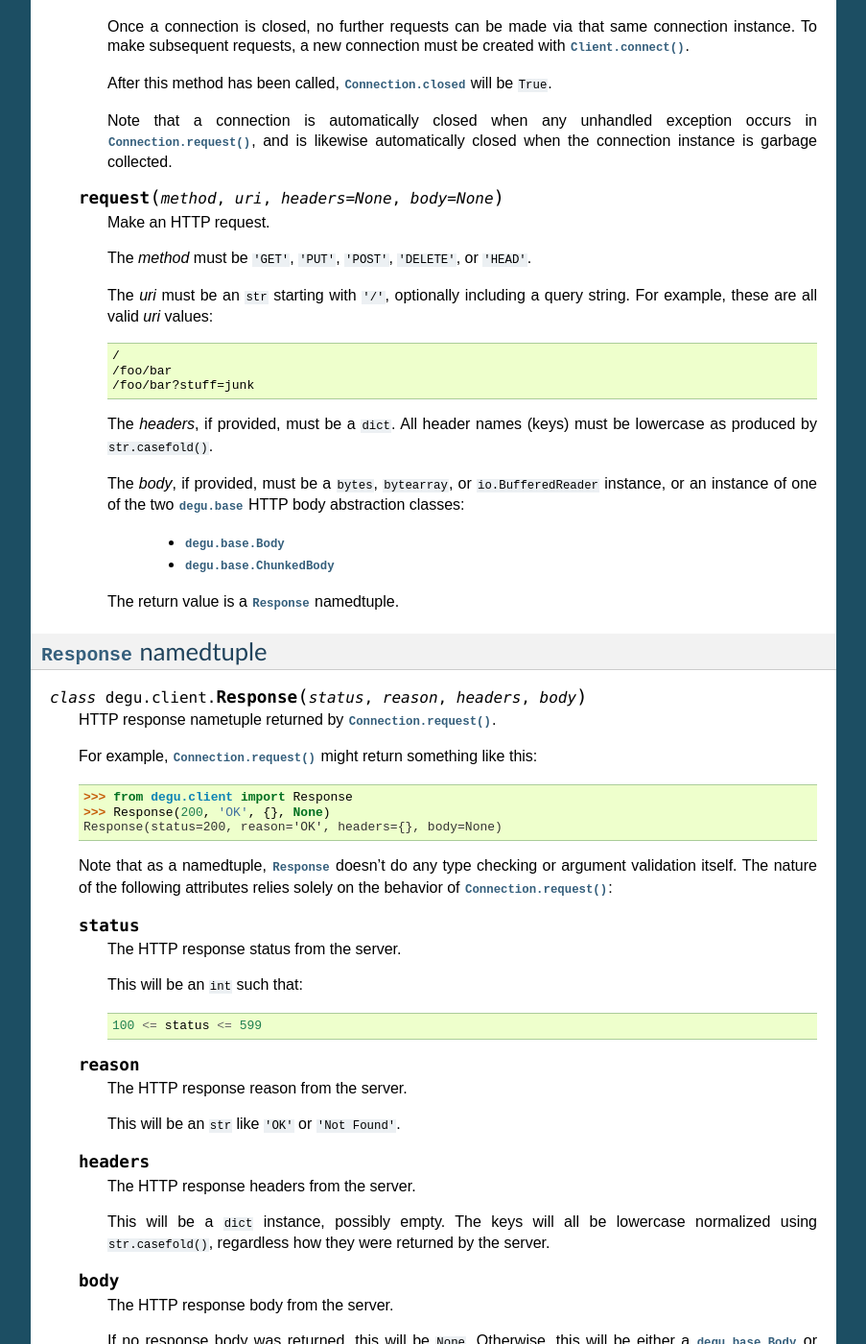
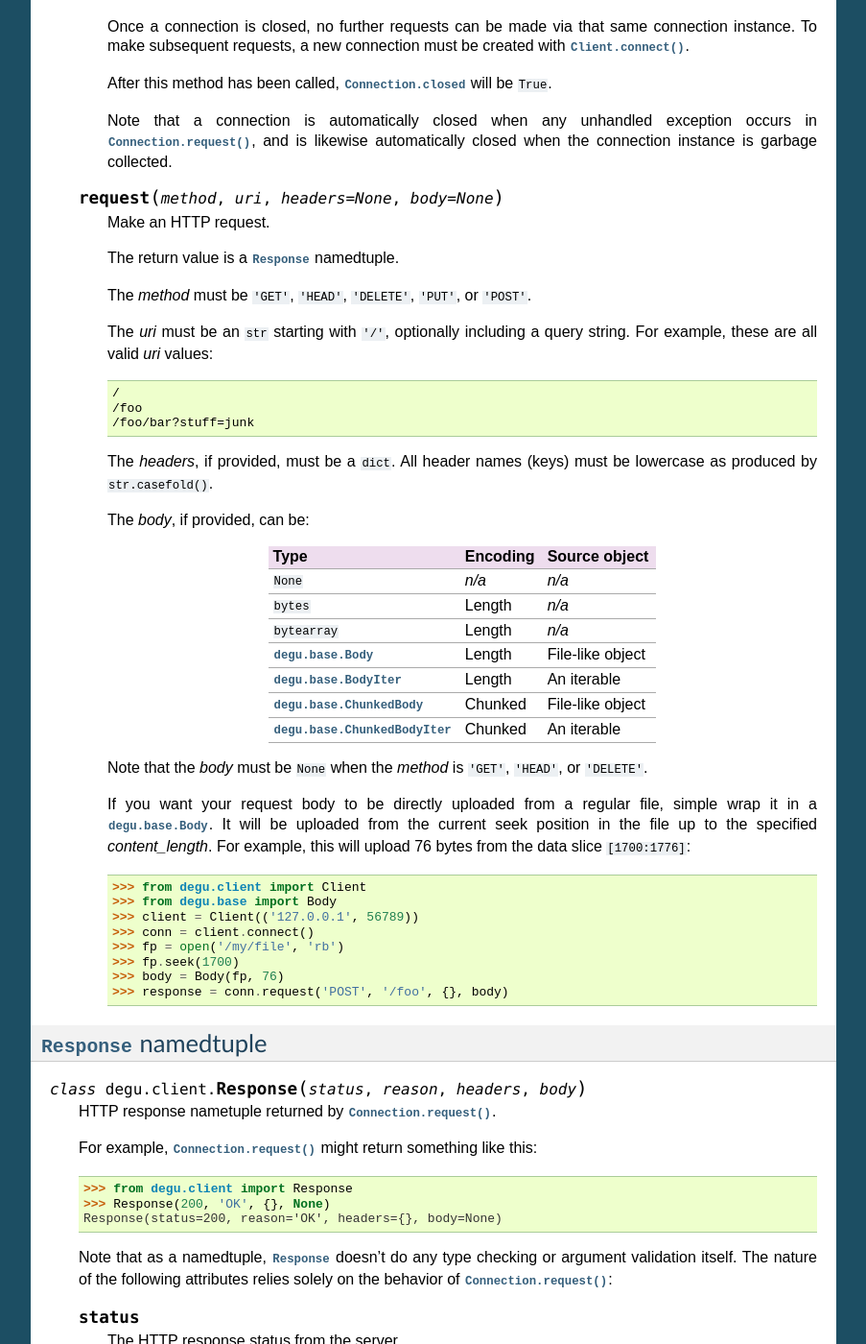
Before and after one commit to json420/degu, a Sphinx documentation site: the page built from doc/degu.client.rst, in a window 1280 px wide and 1400 px high, scrolled down 5688 px. Shown: the whole window at 96% size, without its empty margins (198-1101 px from the left). Built offline with Sphinx 7.4.7, drawn with Linux system fonts in a browser that asks for light colours.

Commit message:
Bring Connection.request() docs fully up-to-date with 0.6 API changes

```diff
--- a/doc/degu.client.rst
+++ b/doc/degu.client.rst
@@ -383,27 +383,52 @@ Helper functions
 
         Make an HTTP request.
 
-        The *method* must be ``'GET'``, ``'PUT'``, ``'POST'``, ``'DELETE'``, or
-        ``'HEAD'``.
+        The return value is a :class:`Response` namedtuple.
+
+        The *method* must be ``'GET'``, ``'HEAD'``, ``'DELETE'``, ``'PUT'``, or
+        ``'POST'``.
 
         The *uri* must be an ``str`` starting with ``'/'``, optionally including
         a query string.  For example, these are all valid *uri* values::
 
             /
-            /foo/bar
+            /foo
             /foo/bar?stuff=junk
 
         The *headers*, if provided, must be a ``dict``.  All header names (keys)
         must be lowercase as produced by ``str.casefold()``.
 
-        The *body*, if provided, must be a ``bytes``, ``bytearray``, or
-        ``io.BufferedReader`` instance, or an instance of one of the two
-        :mod:`degu.base` HTTP body abstraction classes:
+        The *body*, if provided, can be:
 
-            * :class:`degu.base.Body`
-            * :class:`degu.base.ChunkedBody`
+            ==================================  ========  ================
+            Type                                Encoding  Source object
+            ==================================  ========  ================
+            ``None``                            *n/a*     *n/a*
+            ``bytes``                           Length    *n/a*
+            ``bytearray``                       Length    *n/a*
+            :class:`degu.base.Body`             Length    File-like object
+            :class:`degu.base.BodyIter`         Length    An iterable
+            :class:`degu.base.ChunkedBody`      Chunked   File-like object
+            :class:`degu.base.ChunkedBodyIter`  Chunked   An iterable
+            ==================================  ========  ================
 
-        The return value is a :class:`Response` namedtuple.
+        Note that the *body* must be ``None`` when the *method* is ``'GET'``,
+        ``'HEAD'``, or ``'DELETE'``.
+
+        If you want your request body to be directly uploaded from a regular
+        file, simple wrap it in a :class:`degu.base.Body`.  It will be uploaded
+        from the current seek position in the file up to the specified
+        *content_length*.  For example, this will upload 76 bytes from the data
+        slice ``[1700:1776]``:
+
+        >>> from degu.client import Client
+        >>> from degu.base import Body
+        >>> client = Client(('127.0.0.1', 56789))
+        >>> conn = client.connect()  #doctest: +SKIP
+        >>> fp = open('/my/file', 'rb')  #doctest: +SKIP
+        >>> fp.seek(1700)  #doctest: +SKIP
+        >>> body = Body(fp, 76)  #doctest: +SKIP
+        >>> response = conn.request('POST', '/foo', {}, body)  #doctest: +SKIP
 
 
 
```
